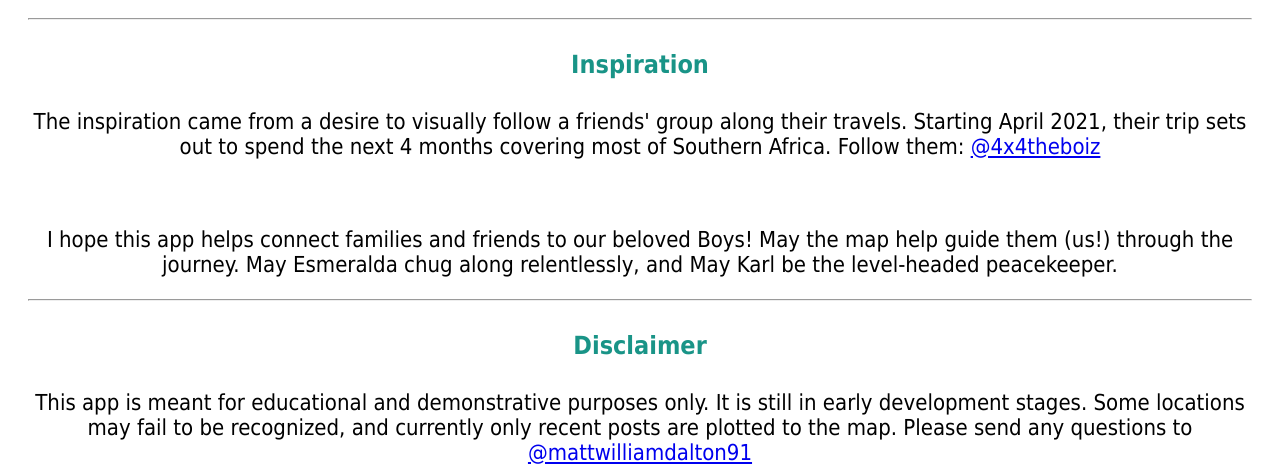
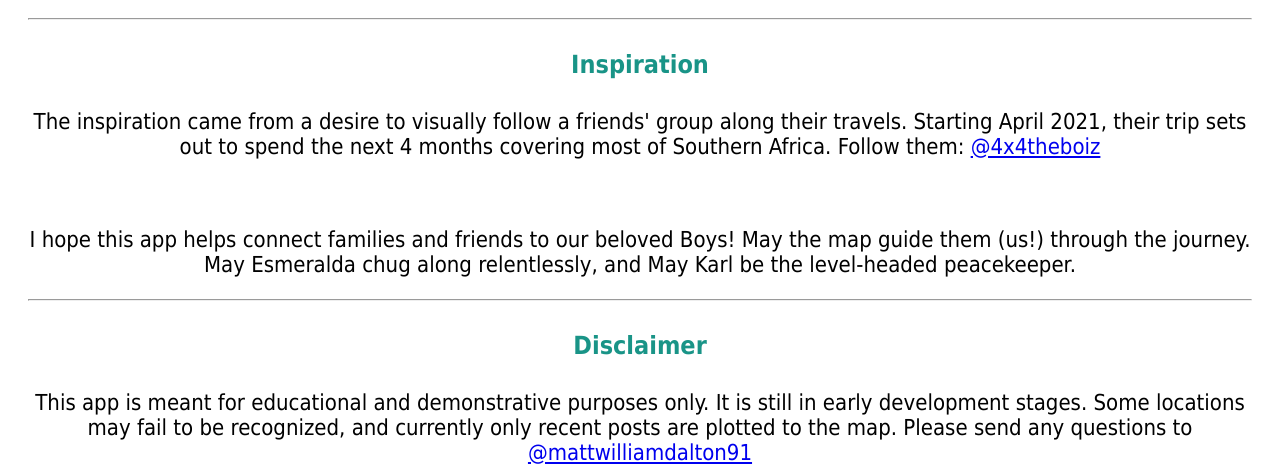
Before and after one commit to SirGlory/Instagram_Location_Mapper_Webapp, a Flask app: page /about_page in a window 1280 px wide. Shown: the part 341-817 px from the top of the page. Run offline with Flask 2, Linux system fonts and the light colour scheme.

Commit message:
Added another URL link, Edited text

```diff
--- a/templates/about.html
+++ b/templates/about.html
@@ -15,7 +15,7 @@
     Starting April 2021, their trip sets out to spend the next 4 months covering most of Southern Africa.
     Follow them: <a href="https://www.instagram.com/4x4theboiz">@4x4theboiz</a></p>
 <br>
-<p>I hope this app helps connect families and friends to our beloved Boys! May the map help guide them (us!) through the journey.
+<p>I hope this app helps connect families and friends to our beloved Boys! May the map guide them (us!) through the journey.
 May Esmeralda chug along relentlessly, and May Karl be the level-headed peacekeeper.</p>
 <hr>
 <h3>Disclaimer</h3>
```
